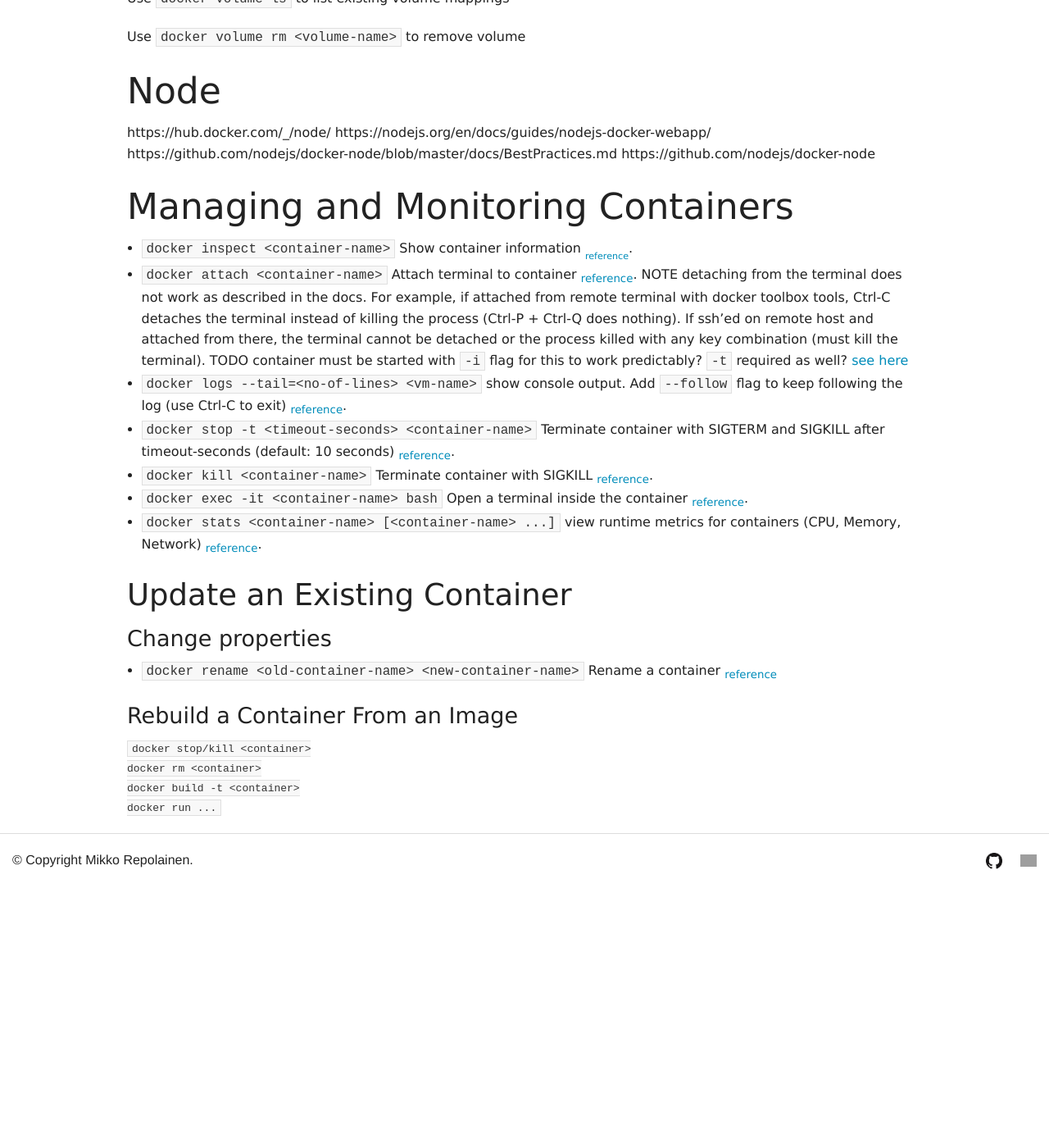
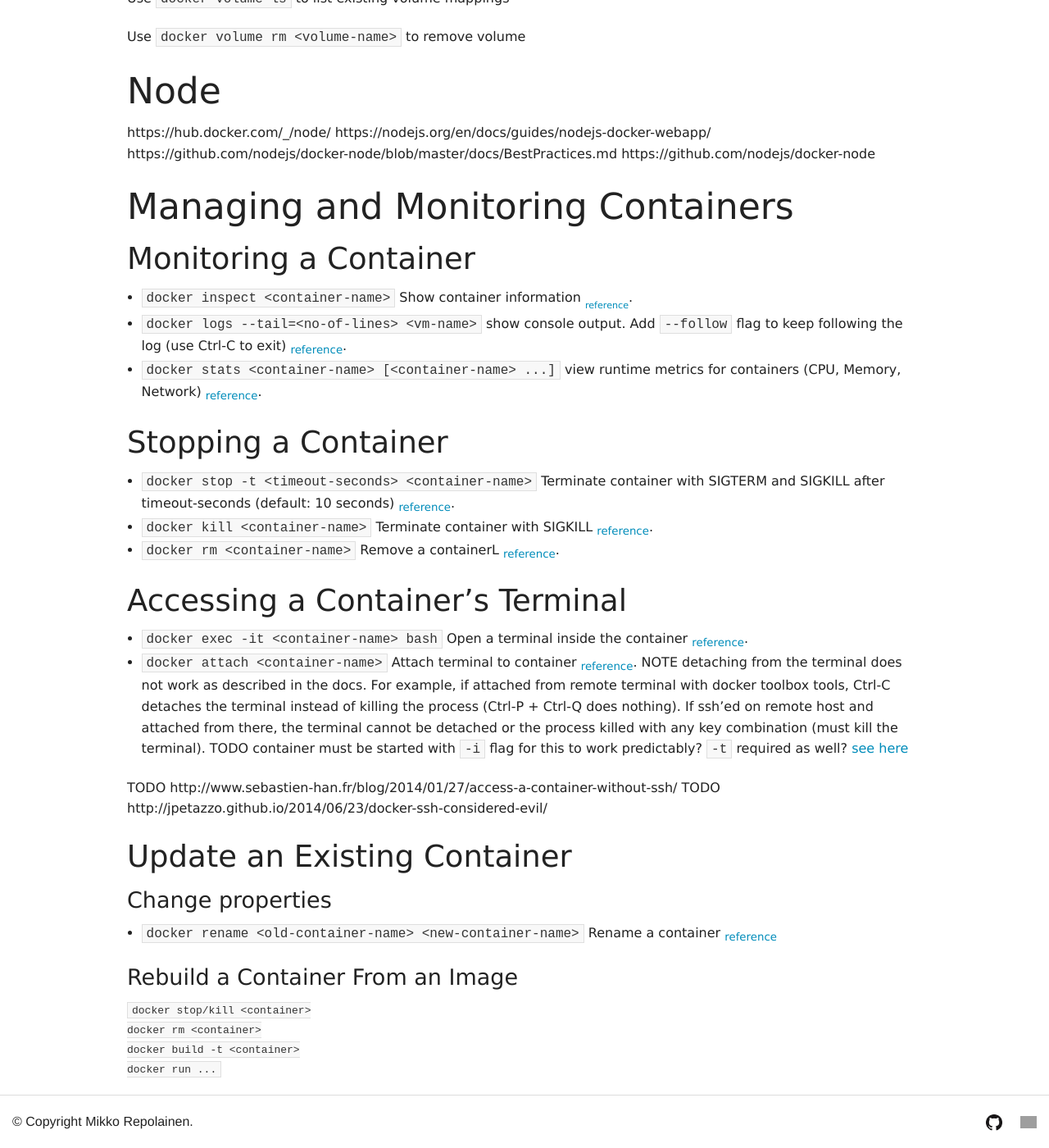
Before and after one commit to mikkorepolainen/mikkorepolainen.github.io, a Jekyll site: the page built from documents/_posts/2016-05-15-docker-containers.md, in a window 1280 px wide and 1400 px high, scrolled down 2342 px. Shown: the whole window at 82% size. Built offline with Jekyll 4.4.1, drawn with Linux system fonts in a browser that asks for light colours; before the commit the page ends 3423 px from its top, so only the background shows below that; grey boxes are pictures that could not be loaded.

Commit message:
Docker notes

```diff
--- a/documents/_posts/2016-05-15-docker-containers.md
+++ b/documents/_posts/2016-05-15-docker-containers.md
@@ -108,13 +108,28 @@ https://github.com/nodejs/docker-node
 Managing and Monitoring Containers
 ===========================
 
+Monitoring a Container
+--------------------
+
 - `docker inspect <container-name>` Show container information <sub><sub>[reference](https://docs.docker.com/engine/reference/commandline/inspect/)</sub></sub>.
-- `docker attach <container-name>` Attach terminal to container <sub>[reference](https://docs.docker.com/engine/reference/commandline/attach/)</sub>. NOTE detaching from the terminal does not work as described in the docs. For example, if attached from remote terminal with docker toolbox tools, Ctrl-C detaches the terminal instead of killing the process (Ctrl-P + Ctrl-Q does nothing). If ssh'ed on remote host and attached from there, the terminal cannot be detached or the process killed with any key combination (must kill the terminal). TODO container must be started with `-i` flag for this to work predictably? `-t` required as well? [see here](https://docs.docker.com/engine/quickstart/#running-an-interactive-shell)
 - `docker logs --tail=<no-of-lines> <vm-name>` show console output. Add `--follow` flag to keep following the log (use Ctrl-C to exit) <sub>[reference](https://docs.docker.com/engine/reference/commandline/logs/)</sub>.
+- `docker stats <container-name> [<container-name> ...]` view runtime metrics for containers (CPU, Memory, Network) <sub>[reference](https://docs.docker.com/engine/reference/commandline/stats/)</sub>.
+
+Stopping a Container
+-----------------------
+
 - `docker stop -t <timeout-seconds> <container-name>` Terminate container with SIGTERM and SIGKILL after timeout-seconds (default: 10 seconds) <sub>[reference](https://docs.docker.com/engine/reference/commandline/kill/)</sub>.
 - `docker kill <container-name>` Terminate container with SIGKILL <sub>[reference](https://docs.docker.com/engine/reference/commandline/kill/)</sub>.
+- `docker rm <container-name>` Remove a containerL <sub>[reference](https://docs.docker.com/engine/reference/commandline/rm/)</sub>.
+
+Accessing a Container's Terminal
+--------------------------------
+
 - `docker exec -it <container-name> bash` Open a terminal inside the container <sub>[reference](https://docs.docker.com/engine/reference/commandline/exec/)</sub>.
-- `docker stats <container-name> [<container-name> ...]` view runtime metrics for containers (CPU, Memory, Network) <sub>[reference](https://docs.docker.com/engine/reference/commandline/stats/)</sub>.
+- `docker attach <container-name>` Attach terminal to container <sub>[reference](https://docs.docker.com/engine/reference/commandline/attach/)</sub>. NOTE detaching from the terminal does not work as described in the docs. For example, if attached from remote terminal with docker toolbox tools, Ctrl-C detaches the terminal instead of killing the process (Ctrl-P + Ctrl-Q does nothing). If ssh'ed on remote host and attached from there, the terminal cannot be detached or the process killed with any key combination (must kill the terminal). TODO container must be started with `-i` flag for this to work predictably? `-t` required as well? [see here](https://docs.docker.com/engine/quickstart/#running-an-interactive-shell)
+
+TODO http://www.sebastien-han.fr/blog/2014/01/27/access-a-container-without-ssh/
+TODO http://jpetazzo.github.io/2014/06/23/docker-ssh-considered-evil/
 
 Update an Existing Container
 ------
```
